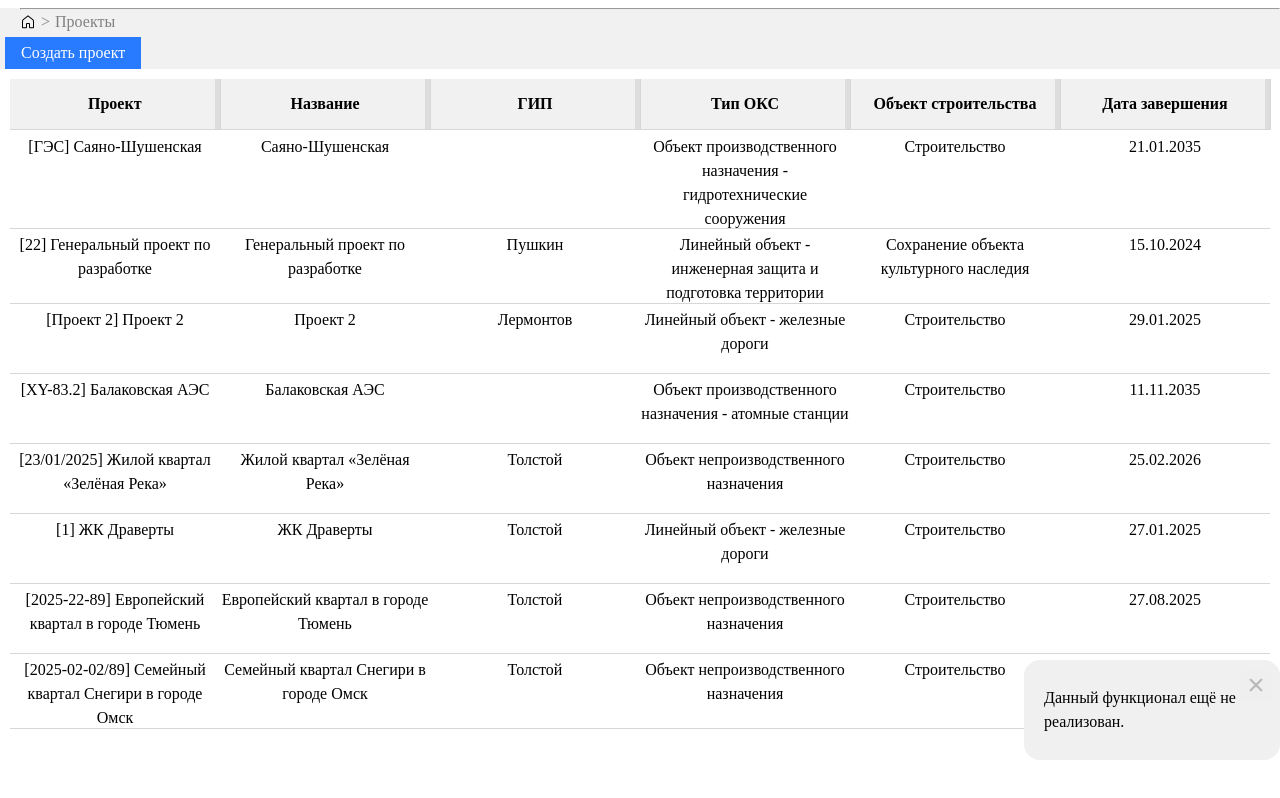
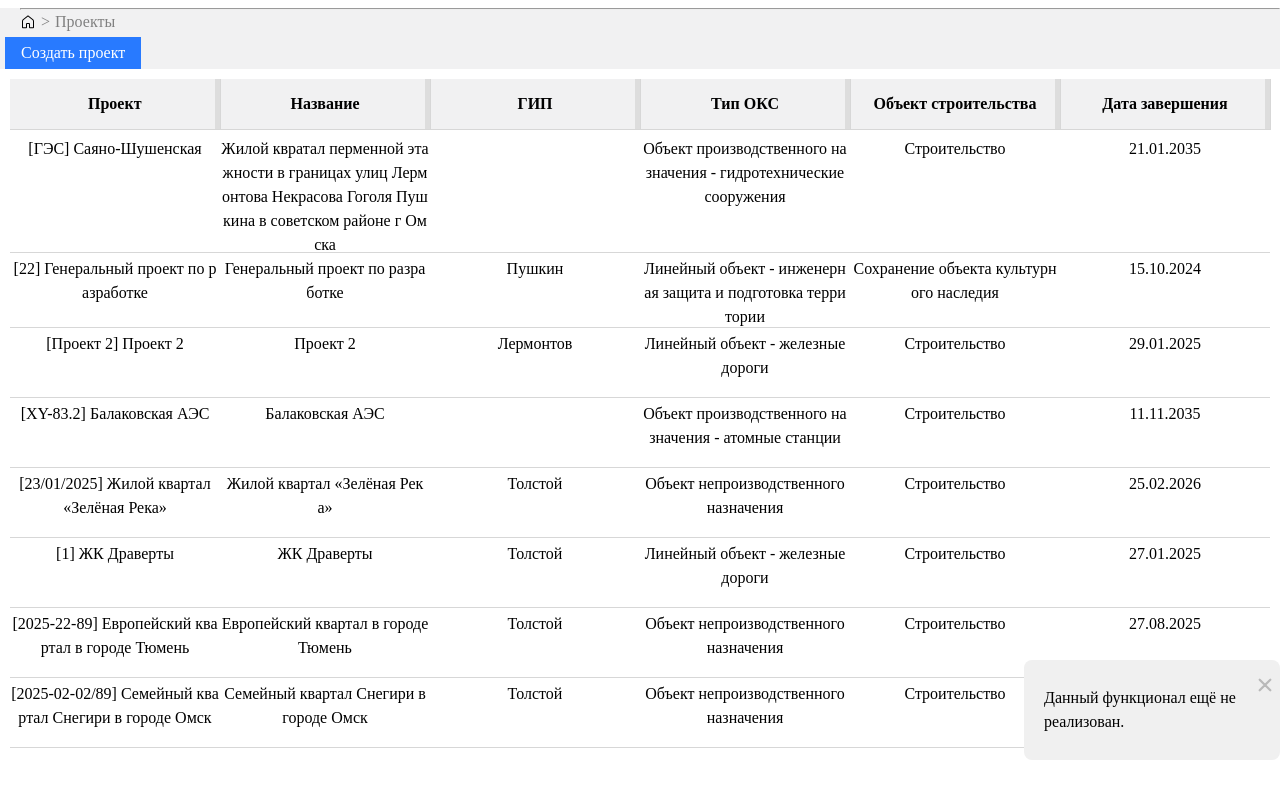
Before and after one commit to ArashManila/magma-test, a React (Vite) app: page / in a window 1280 px wide. Both pictures are taken after a click on the button "Создать проект". Shown: the top 798 px of the page. Built offline with nearby package versions, Linux system fonts and the light colour scheme.

Commit message:
меняем стили

```diff
--- a/public/projects.json
+++ b/public/projects.json
@@ -2,7 +2,7 @@
   {
     "$id": "1",
     "$type": "Tdms.Farvater.WebApi.DTO.Objects.ProjectsDocumentation.ProjectDto, Tdms.Farvater",
-    "title": "Саяно-Шушенская",
+    "title": "Жилой квратал перменной этажности в границах улиц Лермонтова  Некрасова Гоголя Пушкина в советском районе г Омска",
     "identifier": 337,
     "capitalConstructionType": {
       "$id": "2",
@@ -61,6 +61,7 @@
     "handle": "THDCF803D5F8040000000000",
     "sysId": "PROJECT_DEF"
   },
+
   {
     "$id": "8",
     "$type": "Tdms.Farvater.WebApi.DTO.Objects.ProjectsDocumentation.ProjectDto, Tdms.Farvater",
--- a/src/components/pages/table/table-body/TableCell.tsx
+++ b/src/components/pages/table/table-body/TableCell.tsx
@@ -1,6 +1,6 @@
 
 type TableCellProps={
-  data:string | undefined
+  data:string
 }
 export const TableCell = ({data}:TableCellProps)=>{
   return(
--- a/src/components/pages/table/table-head/TableHeader.tsx
+++ b/src/components/pages/table/table-head/TableHeader.tsx
@@ -42,7 +42,7 @@ export const TableHeader = () => {
         const dx = e.clientX - startX;
         let newWidth = startWidth + dx;
 
-        const minWidth = 150;
+        const minWidth = 50;
         newWidth = Math.max(newWidth, minWidth);
 
         const totalWidth = columnsWidth.reduce((acc, width) => acc + width, 0);
--- a/src/styles/blocks/_buttonAlert.scss
+++ b/src/styles/blocks/_buttonAlert.scss
@@ -9,12 +9,12 @@
   &-close-button-wrapper {
     display: flex;
     flex-direction: row-reverse;
-    padding-right: 3.5%;
+    //padding-right: 0.5%;
     margin-bottom: -40px;
   }
   &-inner {
     background-color: #f0f0f0;
-    border-radius: 16px;
+    border-radius: 8px;
     color: #000000;
     width: 100%;
     height: 100px;
--- a/src/styles/blocks/_table.scss
+++ b/src/styles/blocks/_table.scss
@@ -20,7 +20,9 @@ table{
 
 .table__cell{
   height: 90%;
+  word-break: break-all;
 }
+
 
 
   tr{
--- a/src/styles/main.css
+++ b/src/styles/main.css
@@ -223,6 +223,7 @@ table {
 
 .table__cell {
   height: 90%;
+  word-break: break-all;
 }
 
 tr {
@@ -245,12 +246,11 @@ td {
 .cookies__alert-close-button-wrapper {
   display: flex;
   flex-direction: row-reverse;
-  padding-right: 3.5%;
   margin-bottom: -40px;
 }
 .cookies__alert-inner {
   background-color: #f0f0f0;
-  border-radius: 16px;
+  border-radius: 8px;
   color: #000000;
   width: 100%;
   height: 100px;
```
Also changed, not shown: 1 other file (tests, documents, lock files or other folders).
